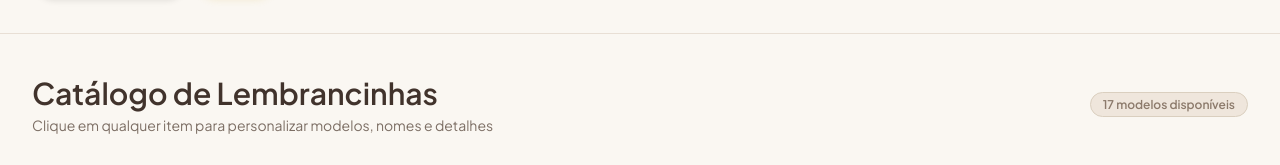
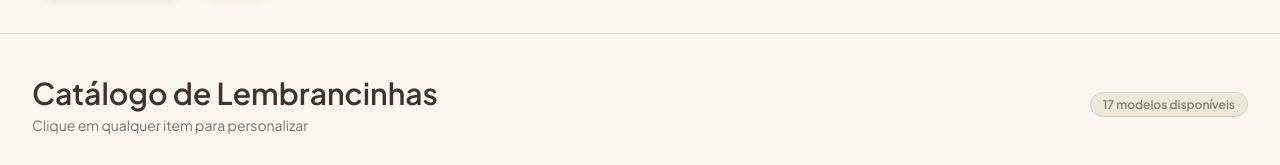
Before and after one commit to felipefroess/ProjetoWeLembrancinhas, a Next.js app: page / in a window 1280 px wide. Shown: the part 869-1034 px from the top of the page. Built offline with nearby package versions, Linux system fonts and the light colour scheme; no server answers; the database is empty; grey boxes are pictures that could not be loaded; a web font is replaced by a local one.

Commit message:
removendo hover do passo a passo

```diff
--- a/src/app/page.tsx
+++ b/src/app/page.tsx
@@ -1,25 +1,29 @@
-'use client';
+"use client";
 
-import React, { useState, useMemo, useEffect } from 'react';
-import { Header } from '@/components/Header';
-import { HeroBanner } from '@/components/HeroBanner';
-import { CategoryFilter } from '@/components/CategoryFilter';
-import { ProductCard } from '@/components/ProductCard';
-import { ProductModal } from '@/components/ProductModal';
-import { CartDrawer } from '@/components/CartDrawer';
-import { CheckoutModal } from '@/components/CheckoutModal';
-import { WhatsappButton } from '@/components/WhatsappButton';
-import { Footer } from '@/components/Footer';
-import { PRODUCTS } from '@/data/products';
-import { CATEGORIES } from '@/data/categories';
-import { sortCategoriesBySeasonalProximity, sortProductsBySeasonalProximity, getSeasonalTopProductId } from '@/lib/seasonalEvents';
-import { Category, CategoryId, Product } from '@/types';
-import { PackageSearch } from 'lucide-react';
-import styles from './Home.module.css';
+import React, { useState, useMemo, useEffect } from "react";
+import { Header } from "@/components/Header";
+import { HeroBanner } from "@/components/HeroBanner";
+import { CategoryFilter } from "@/components/CategoryFilter";
+import { ProductCard } from "@/components/ProductCard";
+import { ProductModal } from "@/components/ProductModal";
+import { CartDrawer } from "@/components/CartDrawer";
+import { CheckoutModal } from "@/components/CheckoutModal";
+import { WhatsappButton } from "@/components/WhatsappButton";
+import { Footer } from "@/components/Footer";
+import { PRODUCTS } from "@/data/products";
+import { CATEGORIES } from "@/data/categories";
+import {
+  sortCategoriesBySeasonalProximity,
+  sortProductsBySeasonalProximity,
+  getSeasonalTopProductId,
+} from "@/lib/seasonalEvents";
+import { Category, CategoryId, Product } from "@/types";
+import { PackageSearch } from "lucide-react";
+import styles from "./Home.module.css";
 
 export default function HomePage() {
-  const [selectedCategory, setSelectedCategory] = useState<CategoryId>('todos');
-  const [searchQuery, setSearchQuery] = useState('');
+  const [selectedCategory, setSelectedCategory] = useState<CategoryId>("todos");
+  const [searchQuery, setSearchQuery] = useState("");
   const [productsList, setProductsList] = useState<Product[]>(PRODUCTS);
   const [categoriesList, setCategoriesList] = useState<Category[]>(CATEGORIES);
   const [clientDate, setClientDate] = useState<Date | null>(null);
@@ -31,7 +35,7 @@ export default function HomePage() {
   useEffect(() => {
     async function fetchDynamicData() {
       try {
-        const res = await fetch('/api/products');
+        const res = await fetch("/api/products");
         const data = await res.json();
         if (data.success) {
           if (data.products && data.products.length > 0) {
@@ -42,7 +46,7 @@ export default function HomePage() {
           }
         }
       } catch (err) {
-        console.error('Erro ao buscar dados dinâmicos:', err);
+        console.error("Erro ao buscar dados dinâmicos:", err);
       }
     }
 
@@ -71,7 +75,7 @@ export default function HomePage() {
   const filteredProducts = useMemo(() => {
     const list = productsList.filter((product) => {
       const matchesCategory =
-        selectedCategory === 'todos' || product.category === selectedCategory;
+        selectedCategory === "todos" || product.category === selectedCategory;
 
       const query = searchQuery.toLowerCase().trim();
       const matchesSearch =
@@ -83,7 +87,7 @@ export default function HomePage() {
     });
 
     // Quando "Todos os Mimos" está selecionado, os produtos do evento mais próximo do calendário aparecem primeiro!
-    if (selectedCategory === 'todos') {
+    if (selectedCategory === "todos") {
       return sortProductsBySeasonalProximity(list, categoryNameMap, clientDate);
     }
 
@@ -95,13 +99,19 @@ export default function HomePage() {
     filteredProducts.length === 1
       ? styles.productsGridSingle
       : filteredProducts.length === 2
-      ? styles.productsGridDouble
-      : styles.productsGridMulti;
+        ? styles.productsGridDouble
+        : styles.productsGridMulti;
 
   return (
     <div className={styles.pageWrapper}>
       {/* Barra de Navegação */}
-      <Header searchQuery={searchQuery} setSearchQuery={setSearchQuery} products={productsList} categories={sortedCategories} onSelectCategory={setSelectedCategory} />
+      <Header
+        searchQuery={searchQuery}
+        setSearchQuery={setSearchQuery}
+        products={productsList}
+        categories={sortedCategories}
+        onSelectCategory={setSelectedCategory}
+      />
 
       {/* Hero Section */}
       <HeroBanner />
@@ -123,22 +133,26 @@ export default function HomePage() {
             <h2 className={styles.catalogTitle}>
               {searchQuery
                 ? `Resultados para "${searchQuery}"`
-                : selectedCategory === 'natal'
-                ? 'Catálogo Especial de Natal'
-                : selectedCategory === 'dia-dos-professores'
-                ? 'Catálogo Dia dos Professores'
-                : selectedCategory === 'cadernos'
-                ? 'Cadernos & Cadernetas Personalizadas'
-                : selectedCategory !== 'todos' && categoryNameMap.get(selectedCategory)
-                ? `Catálogo ${categoryNameMap.get(selectedCategory)}`
-                : 'Catálogo de Lembrancinhas'}
+                : selectedCategory === "natal"
+                  ? "Catálogo Especial de Natal"
+                  : selectedCategory === "dia-dos-professores"
+                    ? "Catálogo Dia dos Professores"
+                    : selectedCategory === "cadernos"
+                      ? "Cadernos & Cadernetas Personalizadas"
+                      : selectedCategory !== "todos" &&
+                          categoryNameMap.get(selectedCategory)
+                        ? `Catálogo ${categoryNameMap.get(selectedCategory)}`
+                        : "Catálogo de Lembrancinhas"}
             </h2>
             <p className={styles.catalogSubtitle}>
-              Clique em qualquer item para personalizar modelos, nomes e detalhes
+              Clique em qualquer item para personalizar
             </p>
           </div>
           <span className={styles.itemsCountBadge}>
-            {filteredProducts.length} {filteredProducts.length === 1 ? 'modelo encontrado' : 'modelos disponíveis'}
+            {filteredProducts.length}{" "}
+            {filteredProducts.length === 1
+              ? "modelo encontrado"
+              : "modelos disponíveis"}
           </span>
         </div>
 
@@ -146,7 +160,11 @@ export default function HomePage() {
         {filteredProducts.length > 0 ? (
           <div className={gridClass}>
             {filteredProducts.map((product) => (
-              <ProductCard key={product.id} product={product} isMostRequested={product.id === mostRequestedProductId} />
+              <ProductCard
+                key={product.id}
+                product={product}
+                isMostRequested={product.id === mostRequestedProductId}
+              />
             ))}
           </div>
         ) : (
@@ -159,12 +177,14 @@ export default function HomePage() {
               Nenhuma lembrancinha encontrada
             </h3>
             <p className={styles.emptyStateText}>
-              Não encontramos nenhum produto com o termo &quot;{searchQuery}&quot;. Tente buscar por outros termos como talento, sonho de valsa ou lata.
+              Não encontramos nenhum produto com o termo &quot;{searchQuery}
+              &quot;. Tente buscar por outros termos como talento, sonho de
+              valsa ou lata.
             </p>
             <button
               onClick={() => {
-                setSearchQuery('');
-                setSelectedCategory('todos');
+                setSearchQuery("");
+                setSelectedCategory("todos");
               }}
               className={styles.clearFilterBtn}
             >
--- a/src/components/HeroBanner.module.css
+++ b/src/components/HeroBanner.module.css
@@ -315,13 +315,6 @@
   box-shadow: 0 2px 6px rgba(0, 0, 0, 0.03);
 }
 
-.stepCard:hover {
-  transform: translateY(-2px);
-  box-shadow: 0 6px 14px rgba(109, 76, 61, 0.08);
-  border-color: #C89B6D;
-  background-color: #FFFFFF;
-}
-
 .stepIconWrap {
   position: relative;
   width: 2.75rem;
```
